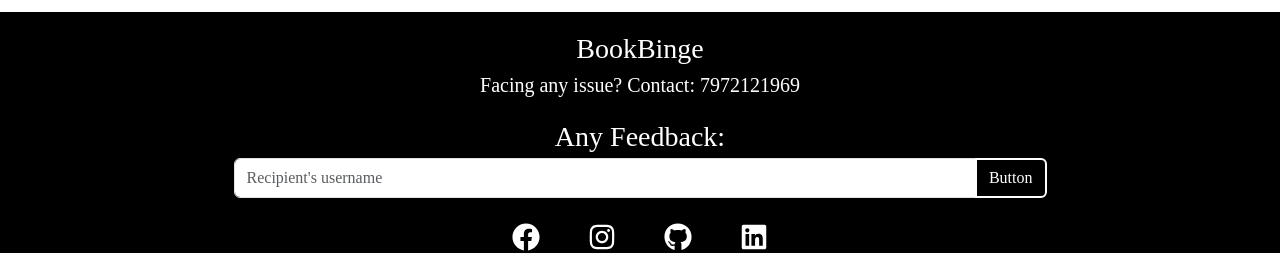
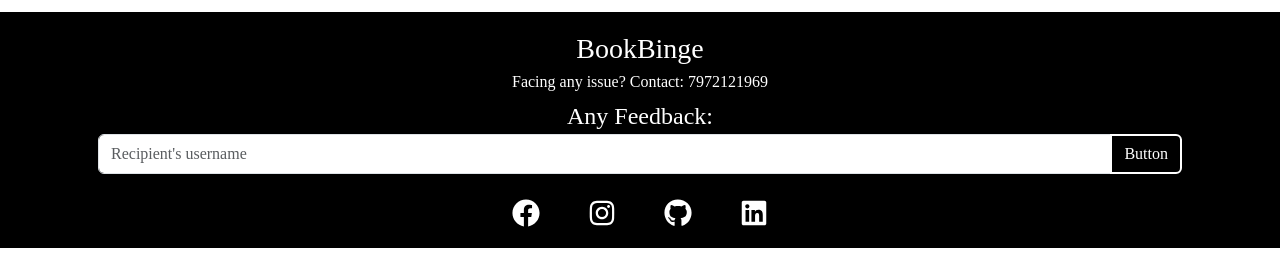
Before and after one commit to PritamP20/BookBinge-Frontend, a React (Vite) app: page / in a window 1280 px wide. Shown: the part 1640-1893 px from the top of the page. Built offline with nearby package versions, Linux system fonts and the light colour scheme; no server answers.

Commit message:
again footer

```diff
--- a/src/components/Footer.jsx
+++ b/src/components/Footer.jsx
@@ -9,18 +9,18 @@
           <div className='p-lg-3'>
             <div className='fs-3 d-flex text-white justify-content-center'>BookBinge</div>
             <div>
-              <span className='fs-5 d-flex text-white justify-content-center'>Facing any issue? Contact: 7972121969</span>
+              <span className='fs-6 d-flex text-white justify-content-center'>Facing any issue? Contact: 7972121969</span>
             </div>
-            <div className='d-flex text-white justify-content-center fs-3 mt-lg-3 mt-md-3 mt-sm-3 mt-3'>Any Feedback:</div>
+            <div className='d-flex text-white justify-content-center fs-4 mt-1'>Any Feedback:</div>
             <div className='col-lg-12 col-md-12 col-sm-12 col-12'>
-              <div className='d-flex justify-content-center m-auto  w-75'>
+              <div className='d-flex justify-content-center m-auto '>
                 <div className="input-group">
                   <input type="text" className="form-control" placeholder="Recipient's username" aria-label="Recipient's username" aria-describedby="button-addon2"/>
                   <button class="btn text-white border border-2 border-white" type="button" id="button-addon2">Button</button>
                 </div>
               </div>
             </div>
-          <div className='col-lg-12 d-flex gap-lg-5 gap-5 mt-lg-3 mt-3 justify-content-center'>
+          <div className='col-lg-12 d-flex gap-lg-5 gap-3 mt-lg-3 mt-3 justify-content-center'>
             <a href='' className='text-decoration-none text-white fs-3'><FaFacebook/></a>
             <a href='' className='text-decoration-none text-white fs-3'><FaInstagram/></a>
             <a href='' className='text-decoration-none text-white fs-3'><FaGithub/></a>
```
